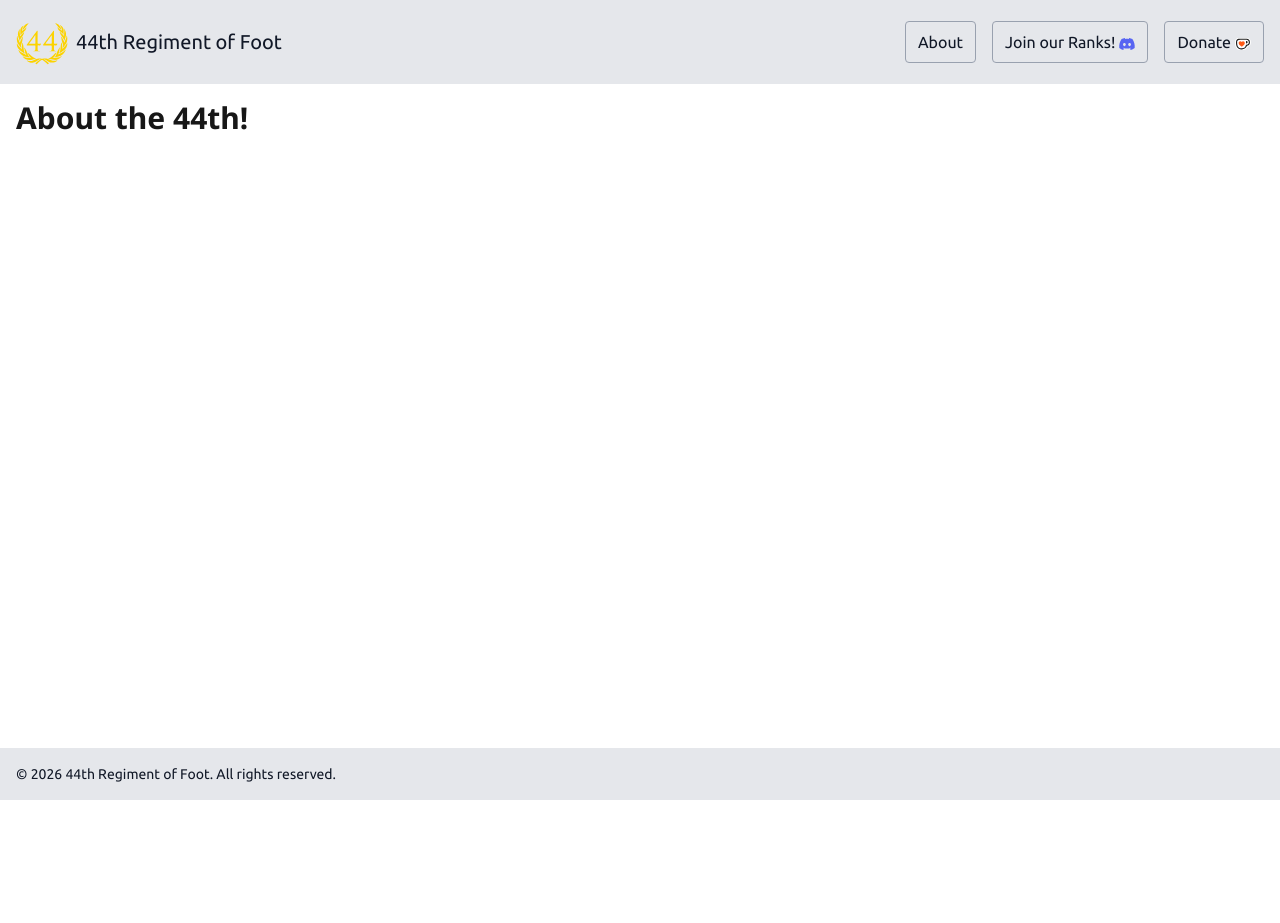
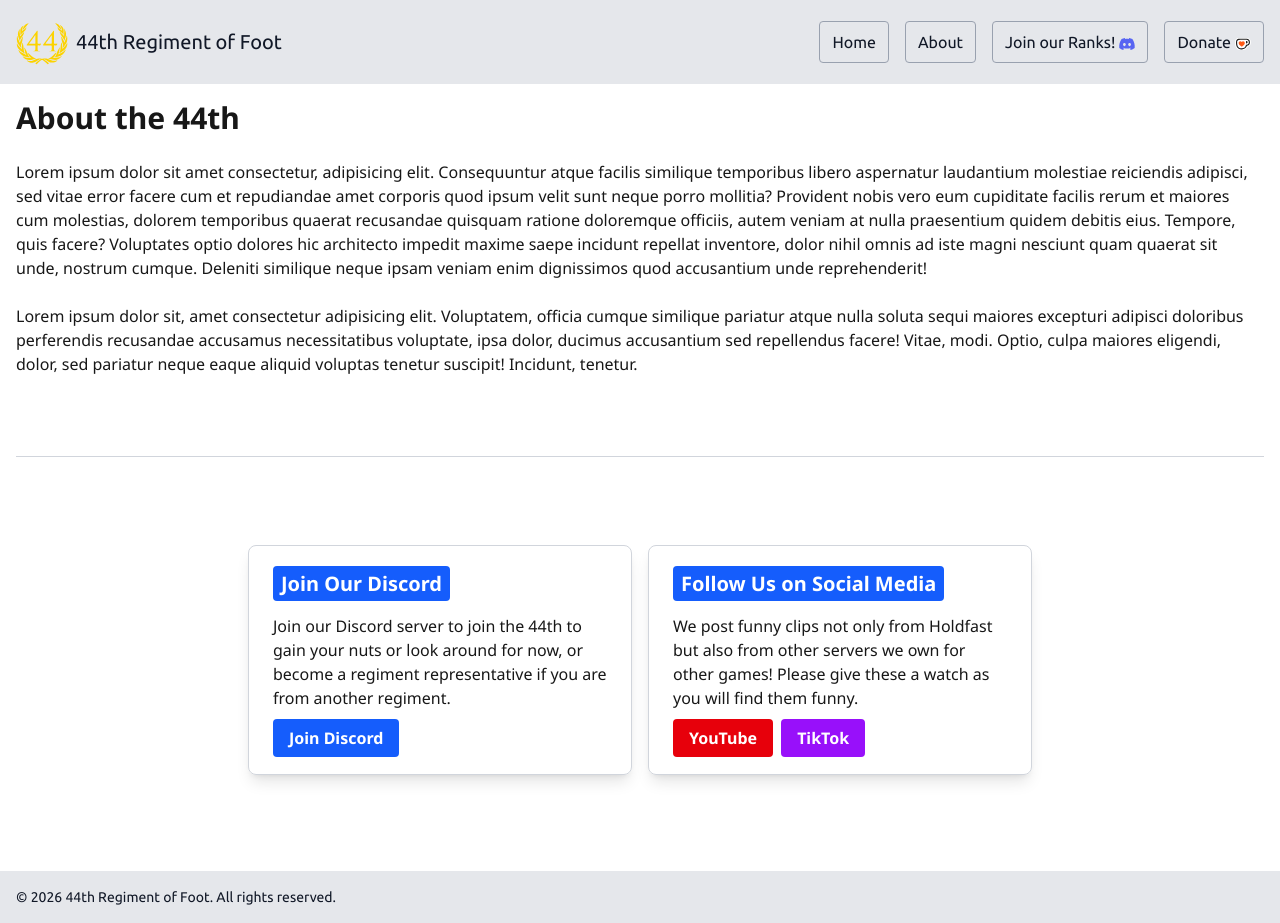
Before and after one commit to ArnoldHenderson/44th-rof-site, a Next.js app: page /about in a window 1280 px wide. Before the commit the page ends 800 px from the top, so only its background shows below. Built offline with nearby package versions, Linux system fonts and the light colour scheme.

Commit message:
Add InfoCards component and update About page content; enhance Header with Home link

```diff
--- a/src/app/about/page.tsx
+++ b/src/app/about/page.tsx
@@ -1,5 +1,6 @@
 import { Header } from "@/app/components/header";
 import { Footer } from "@/app/components/footer";
+import { InfoCards } from "../components/info-cards";
 
 export default function About() {
   return (
@@ -7,7 +8,44 @@ export default function About() {
       <Header />
 
       <main className="site-main grow p-4 font-noto">
-        <h1 className="mb-6 text-3xl font-bold font-noto">About the 44th!</h1>
+        <div className="container mx-auto">
+          <h1 className="mb-6 text-3xl font-bold font-noto">About the 44th</h1>
+
+          <p className="mb-6 text-1xl">
+            Lorem ipsum dolor sit amet consectetur, adipisicing elit.
+            Consequuntur atque facilis similique temporibus libero aspernatur
+            laudantium molestiae reiciendis adipisci, sed vitae error facere cum
+            et repudiandae amet corporis quod ipsum velit sunt neque porro
+            mollitia? Provident nobis vero eum cupiditate facilis rerum et
+            maiores cum molestias, dolorem temporibus quaerat recusandae
+            quisquam ratione doloremque officiis, autem veniam at nulla
+            praesentium quidem debitis eius. Tempore, quis facere? Voluptates
+            optio dolores hic architecto impedit maxime saepe incidunt repellat
+            inventore, dolor nihil omnis ad iste magni nesciunt quam quaerat sit
+            unde, nostrum cumque. Deleniti similique neque ipsam veniam enim
+            dignissimos quod accusantium unde reprehenderit!
+          </p>
+          <p className="mb-6 text-1xl">
+            Lorem ipsum dolor sit, amet consectetur adipisicing elit.
+            Voluptatem, officia cumque similique pariatur atque nulla soluta
+            sequi maiores excepturi adipisci doloribus perferendis recusandae
+            accusamus necessitatibus voluptate, ipsa dolor, ducimus accusantium
+            sed repellendus facere! Vitae, modi. Optio, culpa maiores eligendi,
+            dolor, sed pariatur neque eaque aliquid voluptas tenetur suscipit!
+            Incidunt, tenetur.
+          </p>
+        </div>
+
+        <br />
+        <hr className="my-8 border-gray-300" />
+        <br />
+
+        <div className="container mx-auto mt-8">
+          <InfoCards />
+        </div>
+
+        <br />
+        <br />
       </main>
 
       <Footer />
--- a/src/app/components/header.tsx
+++ b/src/app/components/header.tsx
@@ -21,6 +21,13 @@ export function Header() {
           </Link>
         </div>
         <nav className="flex items-center gap-4">
+          <Link
+            href="/"
+            className="px-3 py-2 border border-gray-400 dark:border-gray-600 rounded hover:bg-gray-400 hover:text-white dark:hover:bg-gray-700 dark:hover:text-gray-100 transition-colors"
+          >
+            Home
+          </Link>
+
           <Link
             href="/about"
             className="px-3 py-2 border border-gray-400 dark:border-gray-600 rounded hover:bg-gray-400 hover:text-white dark:hover:bg-gray-700 dark:hover:text-gray-100 transition-colors"
```
